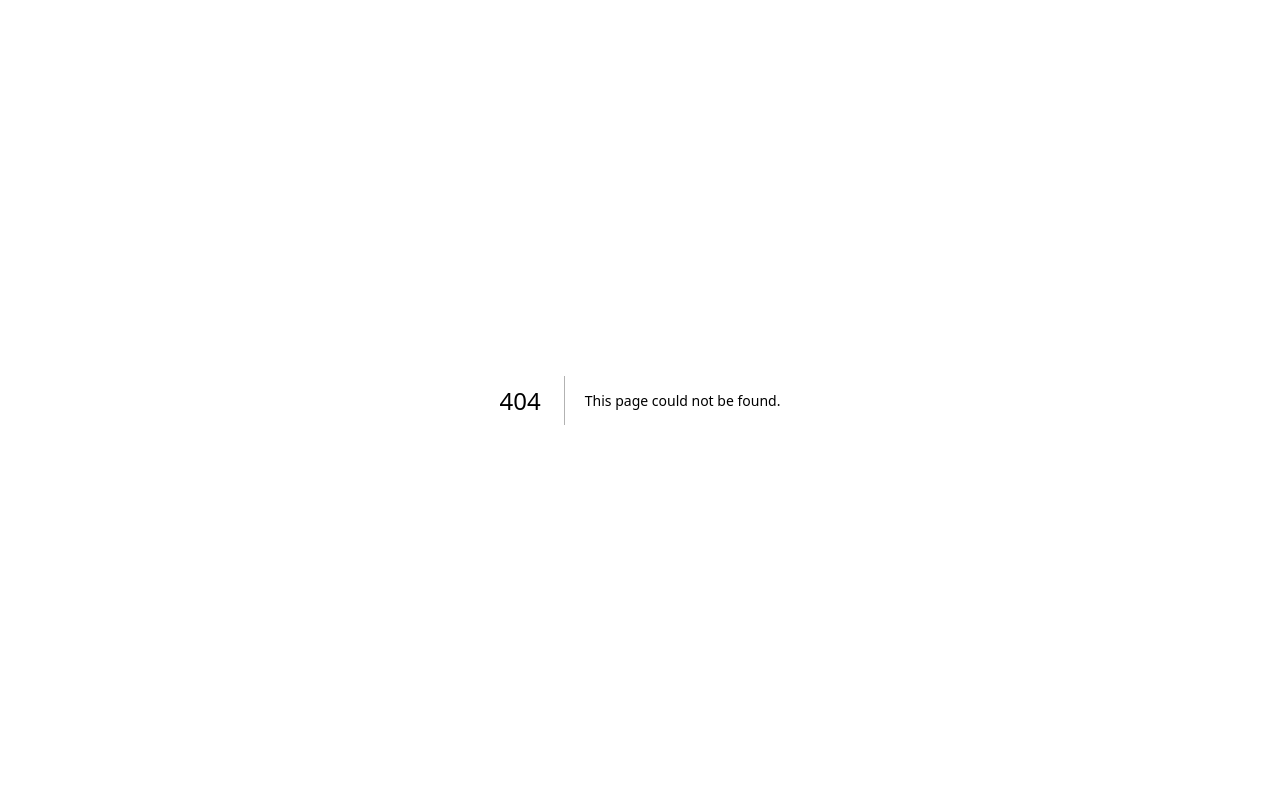
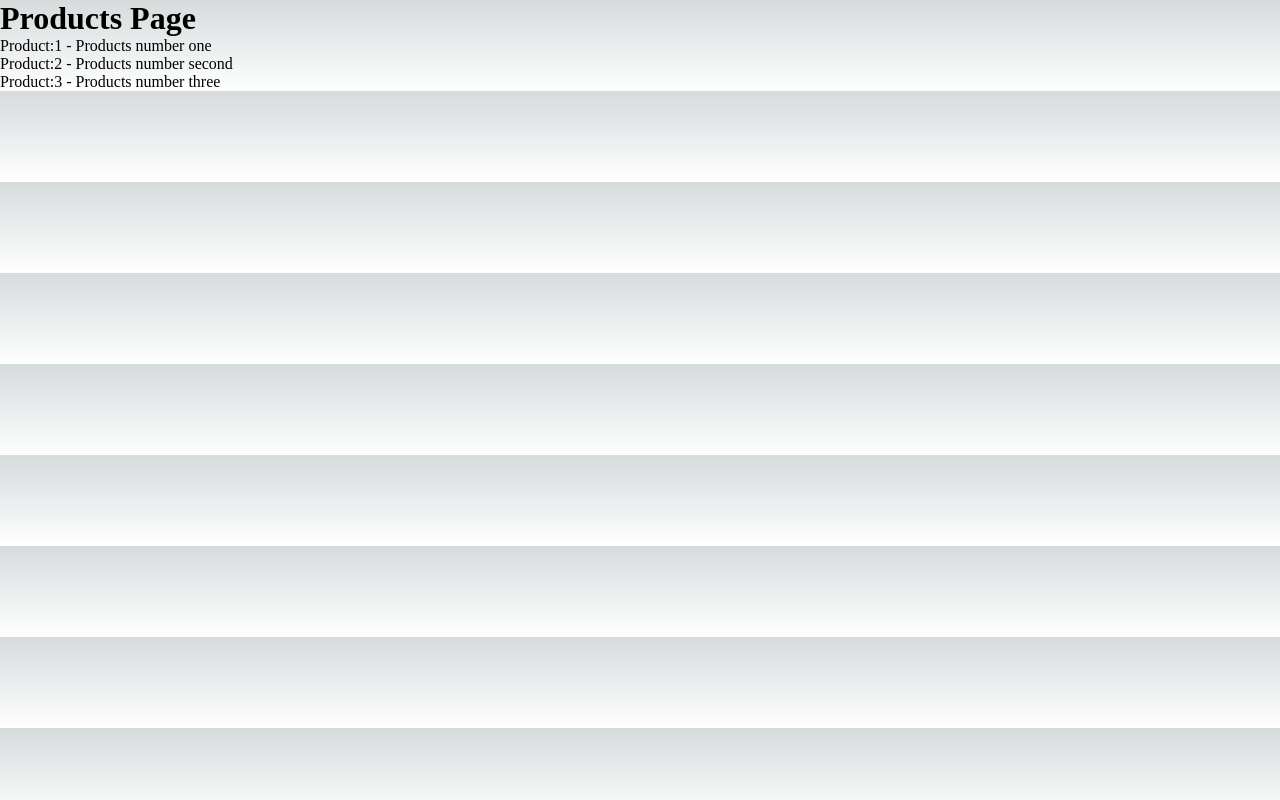
Before and after one commit to azeek21/Next-Notes, a Next.js app: page /product in a window 1280 px wide. Before the commit this address had no page. Built offline with nearby package versions, Linux system fonts and the light colour scheme.

Commit message:
dynamic routes: simulating fetching from server, readme: more on dynamic routes

```diff
--- /dev/null
+++ b/src/pages/product/index.tsx
@@ -0,0 +1,31 @@
+
+const prods = [
+    {
+        id: '1',
+        title: 'Products number one'
+    },
+    {
+        id: '2',
+        title: 'Products number second'
+    },
+    {
+        id: '3',
+        title: 'Products number three'
+    },
+]
+
+export default function Products() {
+
+
+    return (
+        <>
+        <h1>Products Page</h1>
+        {
+            prods.map((prod, index) => (<p key={prod.id} >Product:{prod.id} - {prod.title}</p>))
+        }
+        </>
+    )
+}
+
+
+export {prods};
```
Also changed, not shown: src/pages/product/[productId].tsx (added, +50 -0 lines), src/pages/README.md.
